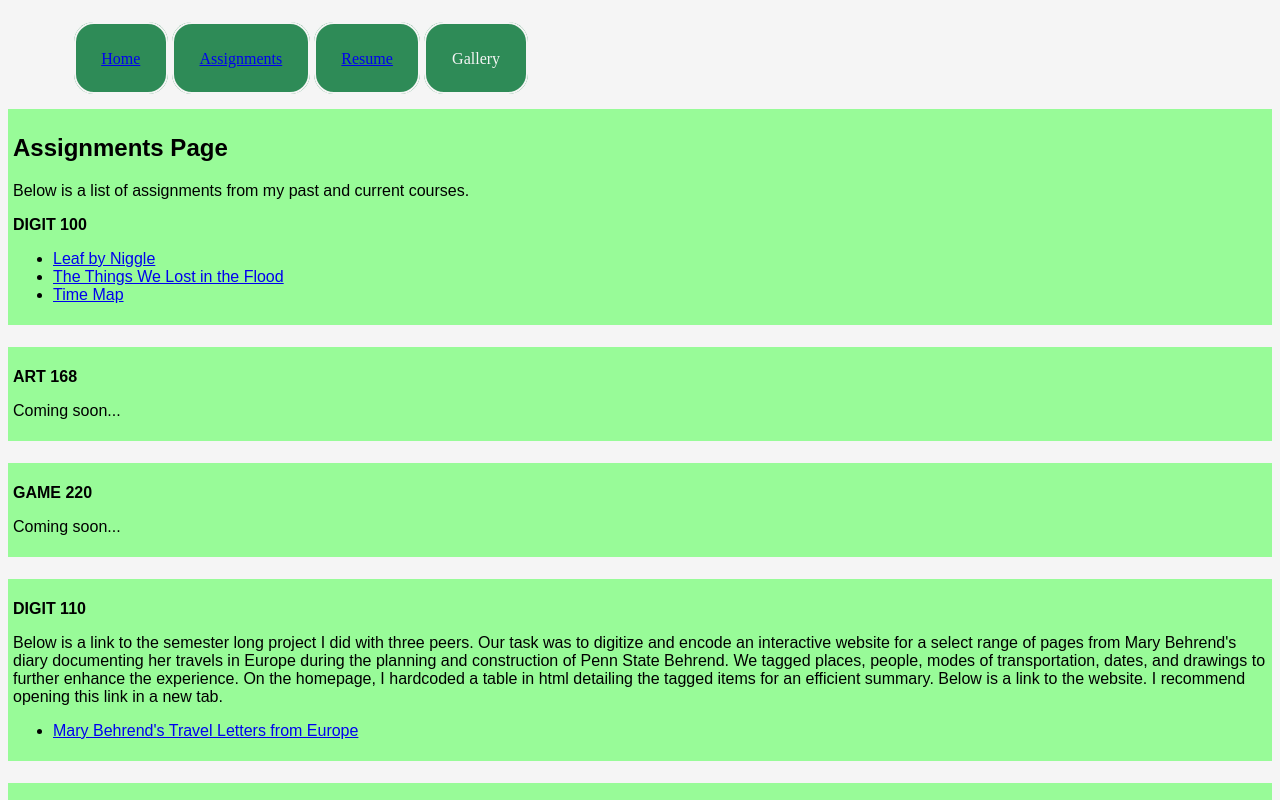
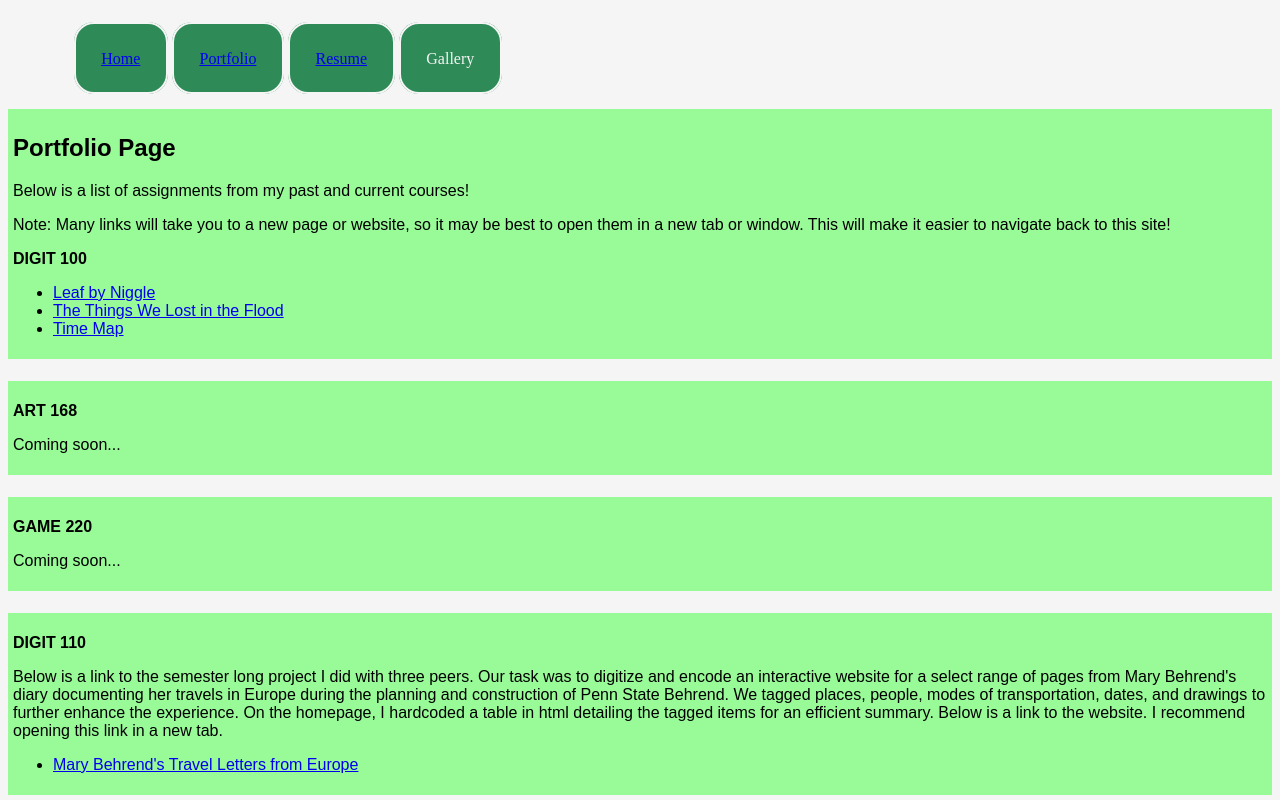
Before and after one commit to Tonya-Velcko/hatlessCactus, a plain HTML site: page docs/portfolio.html in a window 1280 px wide. Shown: the top 800 px of the page. Drawn offline with Linux system fonts and the light colour scheme.

Commit message:
Update portfolio.html

```diff
--- a/docs/portfolio.html
+++ b/docs/portfolio.html
@@ -2,7 +2,7 @@
 <!DOCTYPE html>
 <html xmlns="http://www.w3.org/1999/xhtml">
     <head>
-        <title>Assignments Page</title>
+        <title>Portfolio Page</title>
         <meta charset="UTF-8" />
         <meta name="viewport" content="width=device-width, initial-scale=1.0" />
         <link rel="stylesheet" type="text/css" href="webstyle.css"/>
@@ -11,14 +11,16 @@
         <nav id="menu">
             <ul>
                 <li class="button"><a href="index.html">Home</a></li>
-                <li class="button"><a href="portfolio.html">Assignments</a></li>
+                <li class="button"><a href="portfolio.html">Portfolio</a></li>
                 <li class="button"><a href="resume.html">Resume</a></li>
                 <li class="button"><a>Gallery</a></li>
             </ul>
         </nav>
         <section>
-            <h2>Assignments Page</h2>
-            <p>Below is a list of assignments from my past and current courses.</p>
+            <h2>Portfolio Page</h2>
+            <p>Below is a list of assignments from my past and current courses!</p>
+            <p>Note: Many links will take you to a new page or website, so it may be best to open them in a new tab or window. This will make it easier to navigate back to this site!</p>
+            <!TV 3/24/24: I was worried that users would click on links and not be able to get back to my page, so I added some gentle warnings. -->
             <p><strong>DIGIT 100</strong></p>
             <ul>
                 <li><a href="https://embed.kumu.io/c75e3a3376b817f3c6b36e5a703130a3#leaf-by-niggle-map">Leaf by Niggle</a></li>
```
